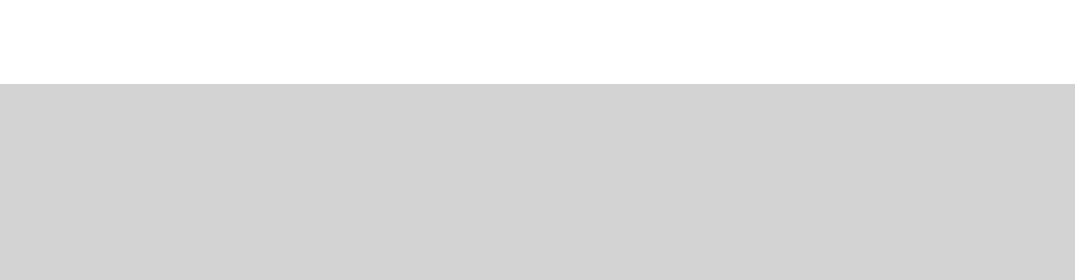
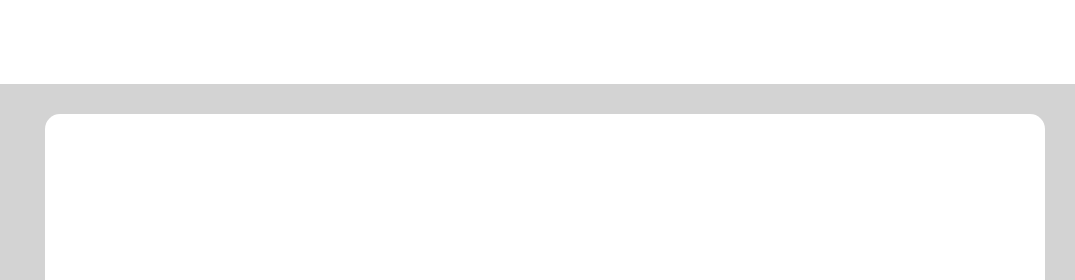
Before and after one commit to luigi2001/html-css-toboolist, a plain HTML site: page index.html in a window 1280 px wide. Shown: the top 280 px of the page, 205-1280 px from the left. Drawn offline with Linux system fonts and the light colour scheme.

Commit message:
add struttura main

```diff
--- a/css/style.css
+++ b/css/style.css
@@ -18,3 +18,11 @@ header{
     font-weight: 800;
     vertical-align: 18px;
 }
+
+main{
+    width: 1000px;
+    height: 1000px;
+    margin: 30px 250px;
+    background-color: white;
+    border-radius: 15px 15px 15px 15px;
+}
```
Also changed, not shown: index.html (+1 -0 lines).
